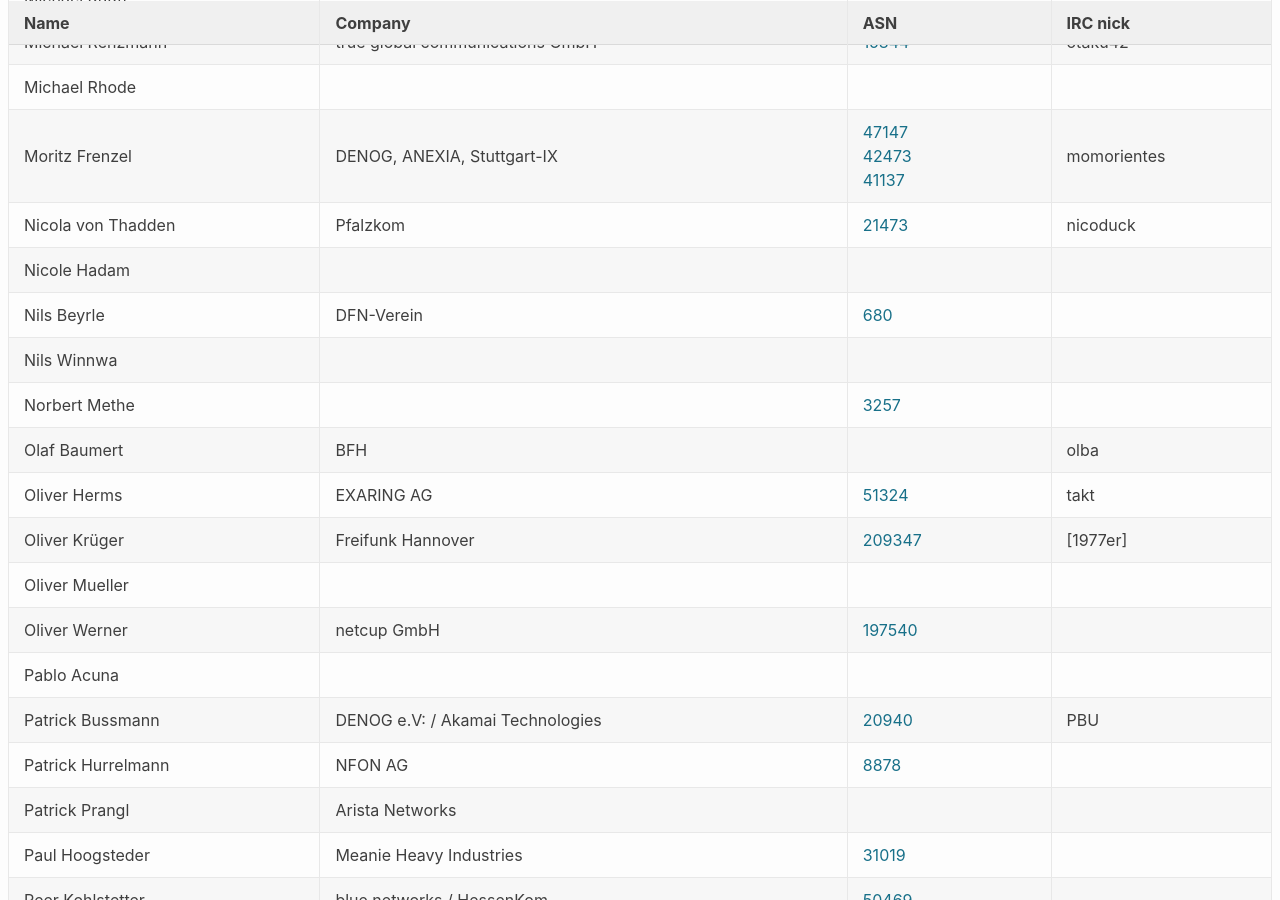
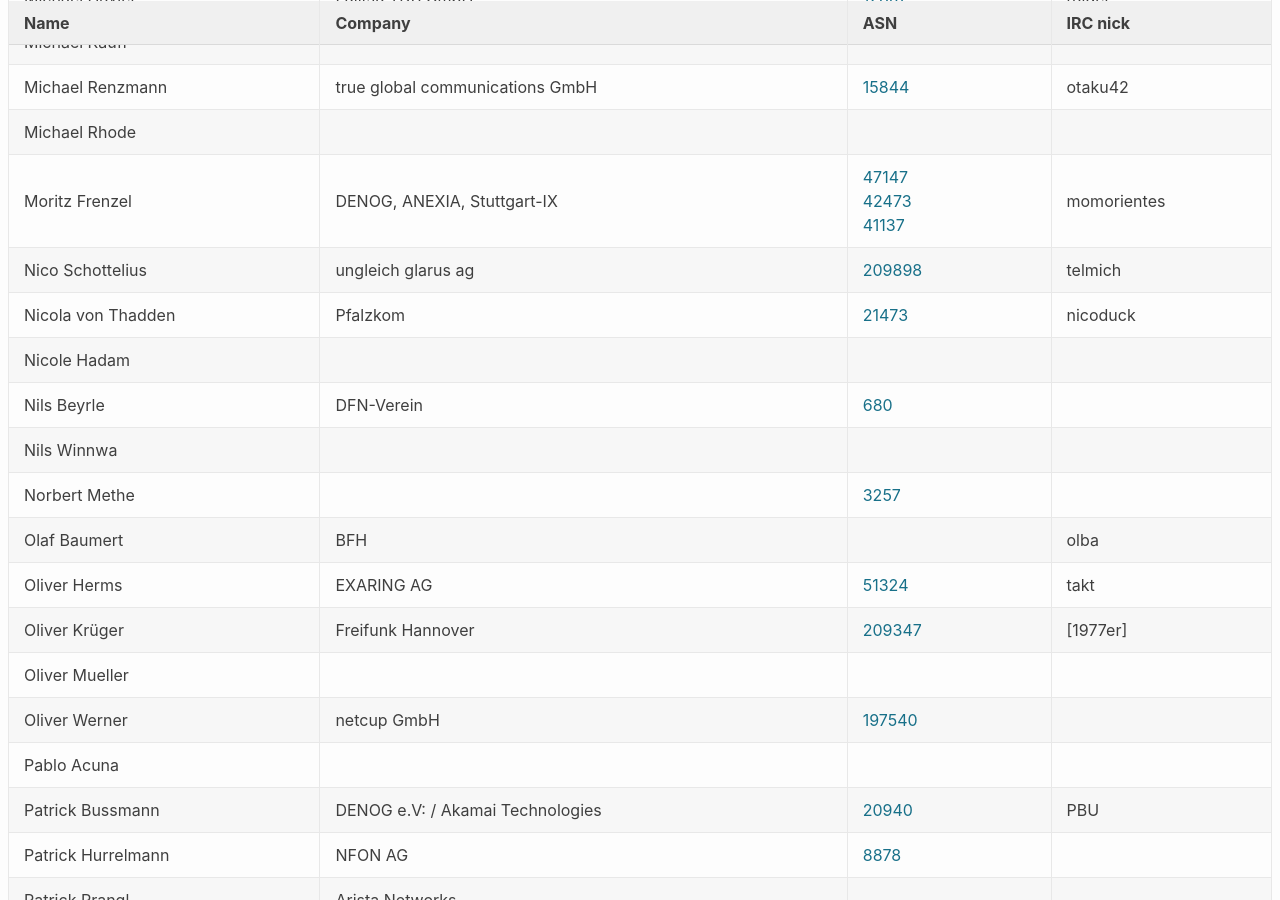
Before and after one commit to denog/pretix-attendeelist, a Jekyll site: the page built from index.markdown, in a window 1280 px wide and 900 px high, scrolled down 8437 px. Built offline with Jekyll 4.4.1, drawn with Linux system fonts in a browser that asks for light colours.

Commit message:
Latest data: Sun Oct 18 21:23:22 UTC 2020

```diff
--- a/_data/attendees.json
+++ b/_data/attendees.json
@@ -228,6 +228,12 @@
     "asn": "12316"
   },
   {
+    "name": "Daniel Clappier",
+    "company": null,
+    "irc": null,
+    "asn": null
+  },
+  {
     "name": "Daniel Ettle",
     "company": "Freistaat Bayern",
     "irc": "DaN",
@@ -1080,6 +1086,12 @@
     "asn": null
   },
   {
+    "name": "Nico Schottelius",
+    "company": "ungleich glarus ag",
+    "irc": "telmich",
+    "asn": "209898"
+  },
+  {
     "name": "Nils Beyrle",
     "company": "DFN-Verein",
     "irc": null,
```
